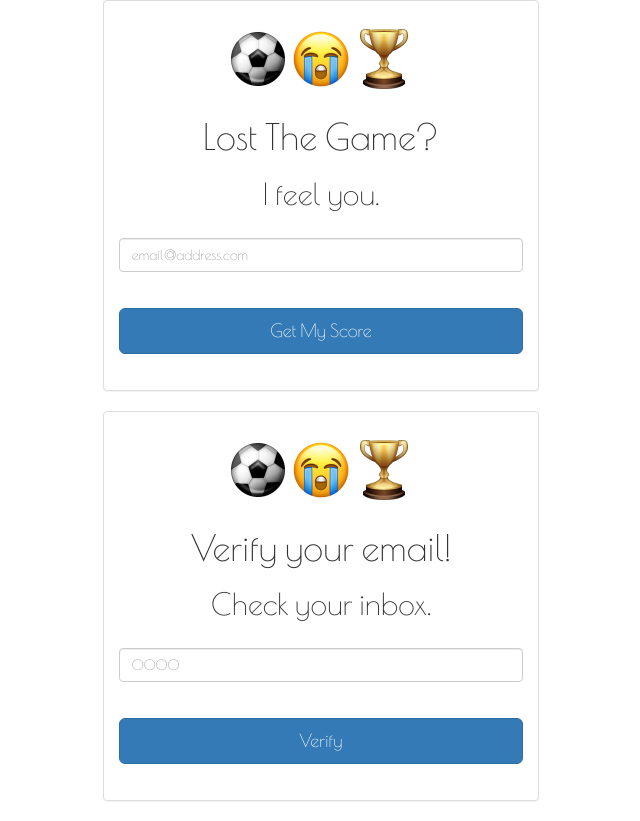
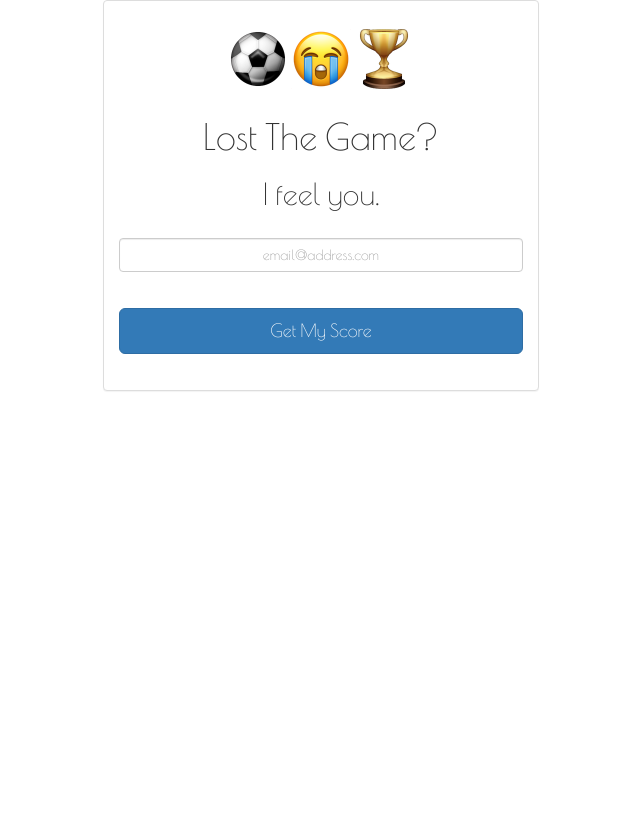
Before and after one commit to aido179/thegame, a plain HTML site: page index.html in a window 1280 px wide. Shown: the whole page, without its empty margins (319-959 px from the left). After the commit the page ends 800 px from the top, so only its background shows below. Drawn offline with nearby package versions, Linux system fonts and the light colour scheme.

Commit message:
center input text

```diff
--- a/css/styles.css
+++ b/css/styles.css
@@ -17,3 +17,6 @@ p{
   font-size:1.5em;
   line-height: 1.2em;
 }
+input{
+  text-align: center;
+}
--- a/index.html
+++ b/index.html
@@ -27,7 +27,7 @@
     <!--
     This is the verification screen.
     -->
-    <div id="verification_screen" class="screen row">
+    <div id="verification_screen" class="screen hidden_screen row">
       <div class="col-md-4 col-md-offset-4 panel panel-default text-center">
         <div class="v-pad">
           <img src="img/ball.png" onload="this.width/=2;">
```
